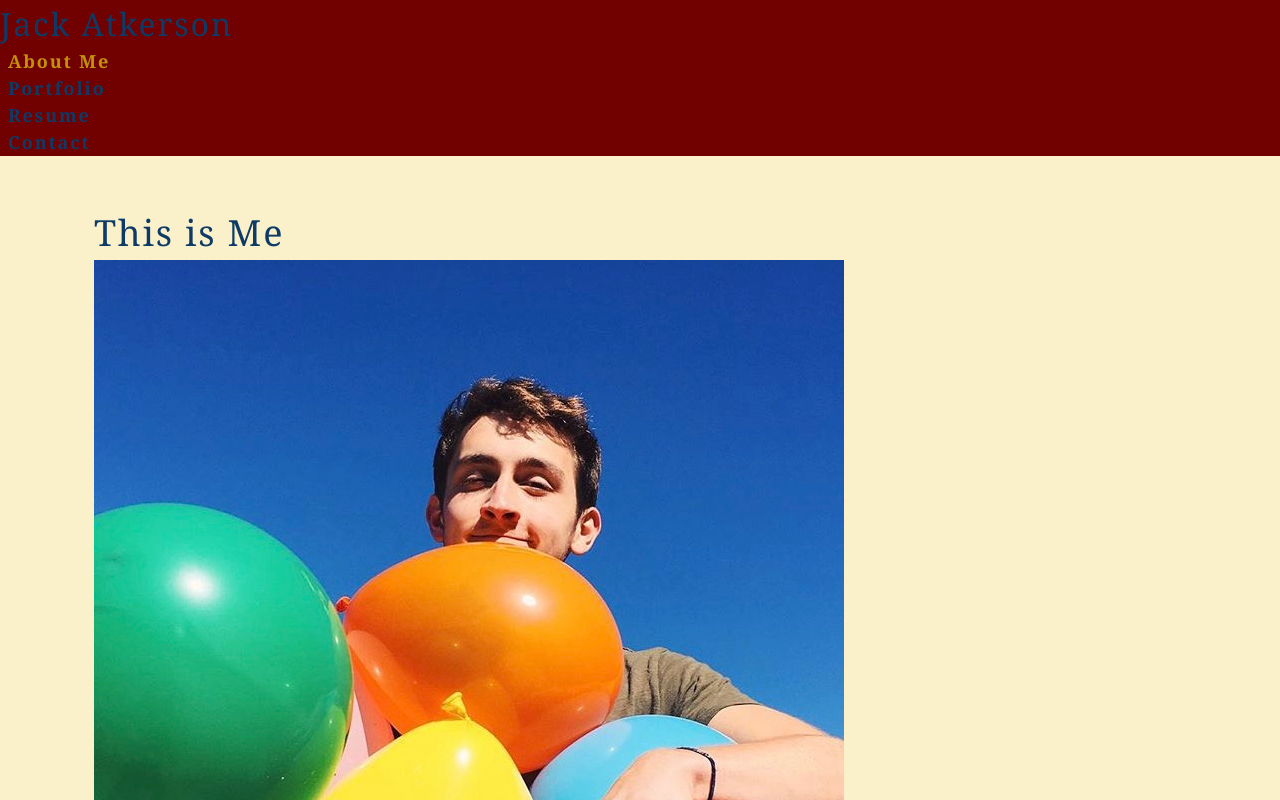
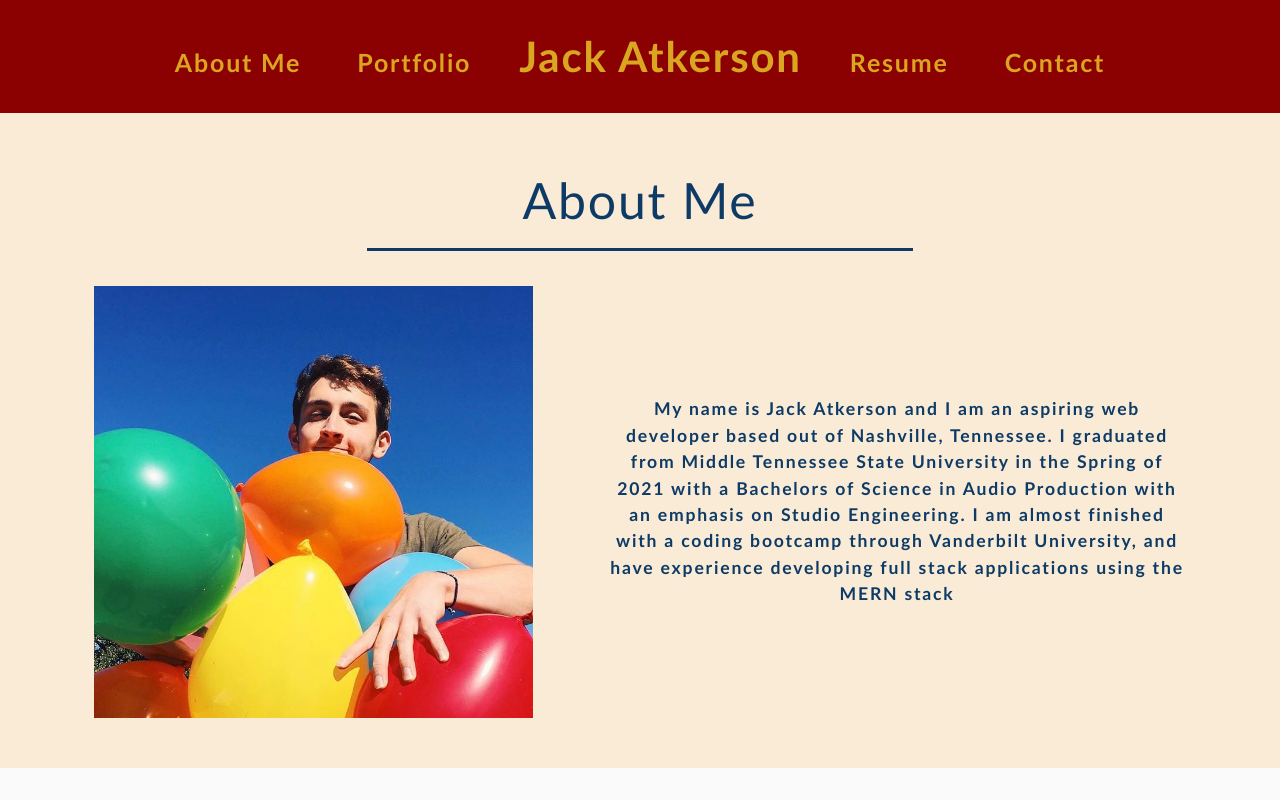
Before and after one commit to JackAtkerson/atkerson-react-portfolio, a React (Create React App) app: page / in a window 1280 px wide. Shown: the top 800 px of the page. Built offline with nearby package versions, Linux system fonts and the light colour scheme.

Commit message:
Refacrtored About page

```diff
--- a/src/components/About/index.js
+++ b/src/components/About/index.js
@@ -4,14 +4,14 @@ import aboutImage from '../../assets/images/about_headshot.jpg'
 function About() {
     return (
         <section className='is-ancestor'>
-            <div className='is-parent container is-justify-content-center'>
-                <div className='is-child'>
-                    <h1>This is Me</h1>
-                    <img src={aboutImage} alt='Jack Atkerson' />
+            <h1 className='section-title'>About Me</h1>
+            <div className='is-parent container about-me'>
+                <div className='bio-pic'>
+                    <img src={aboutImage} alt='Jack Atkerson' width='3000' height='500' />
                 </div>
 
-                <div>
-                    <p className='bio'>Bio Text goes here</p>
+                <div className='bio'>
+                    <p>My name is Jack Atkerson and I am an aspiring web developer based out of Nashville, Tennessee. I graduated from Middle Tennessee State University in the Spring of 2021 with a Bachelors of Science in Audio Production with an emphasis on Studio Engineering. I am almost finished with a coding bootcamp through Vanderbilt University, and have experience developing full stack applications using the MERN stack</p>
                 </div>
             </div>
         </section>
--- a/src/components/Header/index.js
+++ b/src/components/Header/index.js
@@ -7,9 +7,6 @@ function Header(props) {
     return (
         <header>
             <div>
-                <h2>Jack Atkerson</h2>
-            </div>
-            <div>
                 <Nav currentPage={currentPage} setCurrentPage={setCurrentPage}></Nav>
             </div>
         </header>
--- a/src/components/Nav/index.js
+++ b/src/components/Nav/index.js
@@ -5,12 +5,15 @@ function Nav(props) {
 
  return (
   <nav>
-    <ul className='is-flex-direction-row'>
+    <ul>
       <li className={currentPage === 'about' ? 'mx-2 navActive' : 'mx-2'}>
         <span onClick={() => setCurrentPage('about')}>About Me</span>
       </li>
       <li className={currentPage === 'portfolio' ? 'mx-2 navActive' : 'mx-2'}>
         <span onClick={() => setCurrentPage('portfolio')}>Portfolio</span>
+      </li>
+      <li className='home-link'>
+        <span>Jack Atkerson</span>
       </li>
       <li className={currentPage === 'resume' ? 'mx-2 navActive' : 'mx-2'}>
         <span onClick={() => setCurrentPage('resume')}>Resume</span>
--- a/src/index.css
+++ b/src/index.css
@@ -5,12 +5,11 @@ main {
   padding: 50px 30px;
 }
 :root {
-  --primary: #0D3B66;
-  --secondary: #C39209;
-  --tertiary: #710000;
-  --light: #FAF0CA;
-  --dark: #000000;
-  --darker: #111111;
+  --primary: darkred;
+  --secondary: goldenrod;
+  --light: antiquewhite;
+  --dark: #0D3B66;
+  --darker: #000000;
   --error: rgb(228, 46, 1);
   --spacing-one: calc(1rem * 0.5);
   --spacing-two: calc(1rem);
@@ -23,9 +22,6 @@ main {
 
 body {
   min-height: 100%;
-}
-
-body {
   margin: 0;
   padding: 0;
   font-weight: 600;
@@ -33,9 +29,8 @@ body {
   font-size: 18px;
   letter-spacing: .1em;
   background: var(--light);
-  color: var(--primary);
-  font-family: 'Georgia';
-
+  color: var(--dark);
+  font-family:'Gill Sans', 'Gill Sans MT', Calibri, 'Trebuchet MS', sans-serif;
 }
 
 h1 {
@@ -78,12 +73,33 @@ a:hover {
 }
 
 header {
-  background: var(--tertiary);
-}
+  display: flex;
+  justify-content: space-around;
+  align-items: center;
+  padding: 00px;
+  background-color:var(--primary);
+  color:var(--secondary);
+ }
 
-header a {
-  color: var(--light);
-}
+ header nav {
+  margin: 5px 0;
+ }
+
+ header nav h1 {
+  padding: 0 10px;
+ }
+
+ header nav ul {
+  display: flex;
+  flex-wrap: wrap;
+  align-items: baseline;
+  list-style: none;
+ }
+
+ header nav ul li {
+  padding: 20px;
+  font-size: 25px;
+ }
 
 img {
   max-width: 100%;
@@ -100,7 +116,7 @@ form {
 footer {
   font-family:Impact, Haettenschweiler, 'Arial Narrow Bold', sans-serif;
   font-style:italic;
-  background-color: var(--tertiary)
+  background: var(--dark);
 }
 
 input {
@@ -119,10 +135,6 @@ input:focus {
 
 li {
   list-style: none;
-}
-
-nav a:hover {
-  text-decoration: none;
 }
 
 nav  li {
@@ -224,6 +236,33 @@ a {
   justify-content: center;
 }
 
+.home-link {
+  font-size: 42px;
+}
+
+.about-me {
+  display: flex;
+  flex-direction: row;
+  align-items: center;
+}
+
 .bio {
+  text-align: center;
+}
+
+.bio-pic {
   display: flex;
+  flex-direction: column;
+  align-items: center;
+  padding-right: 75px;
 }
+
+.section-title {
+  color: var(--secondary-color);
+  text-align:center;
+  font-size: 50px;
+  border-bottom: 3px solid;
+  padding-bottom: 10px;
+  margin: 0 auto 35px auto;
+  width: 50%;
+ }
```
